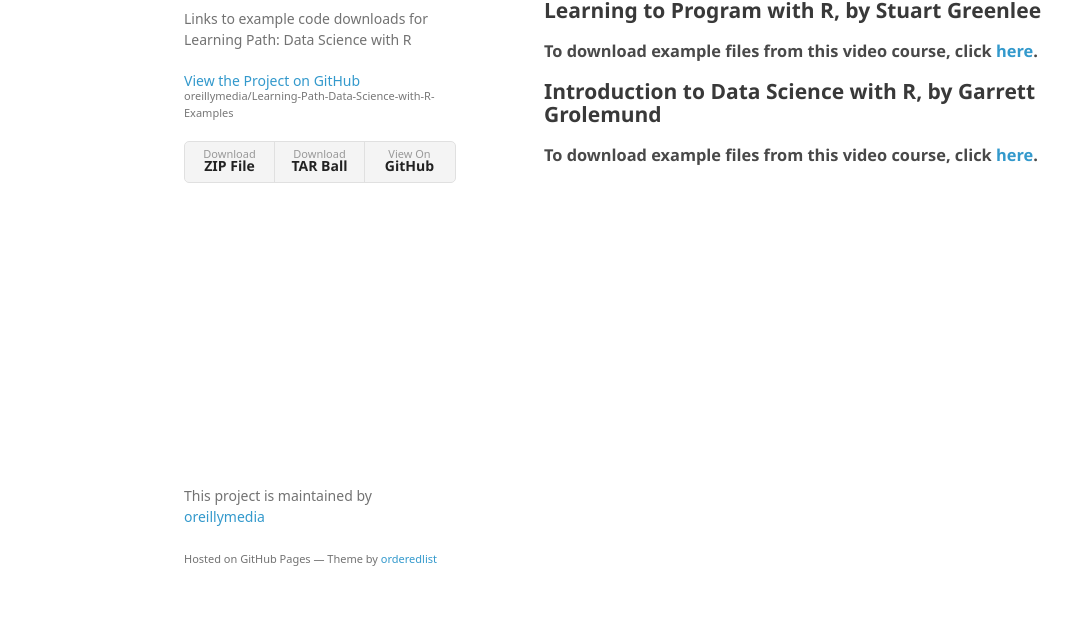
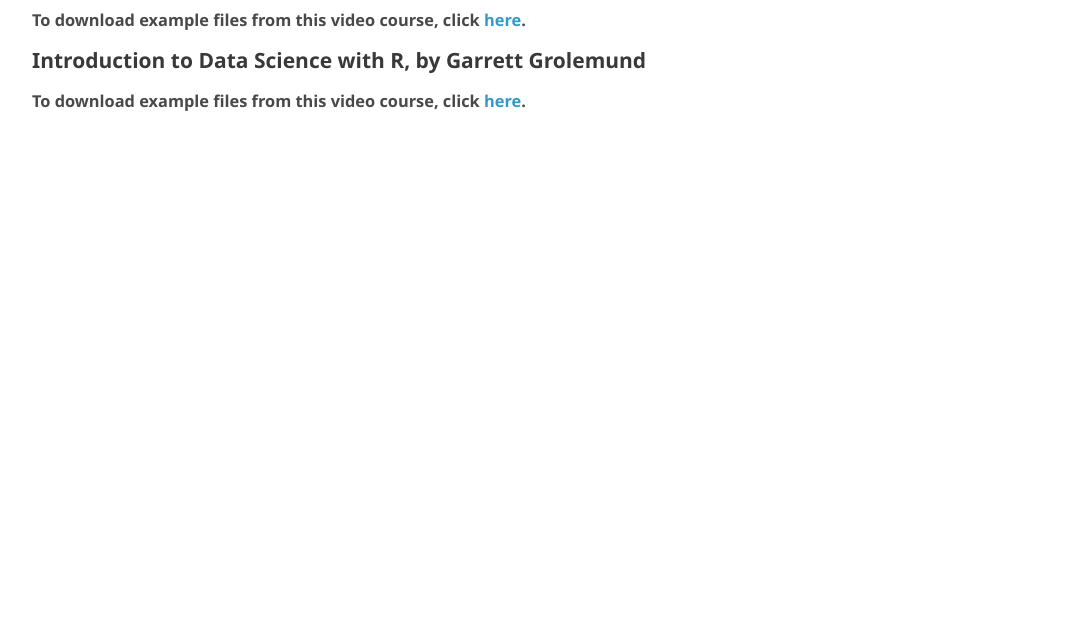
Before and after one commit to oreillymedia/Learning-Path-Data-Science-with-R-Examples, a plain HTML site: page index.html in a window 1280 px wide. Shown: the part 162-800 px from the top of the page, without its empty margins (26-1098 px from the left). Drawn offline with Linux system fonts and the light colour scheme; a web font is replaced by a local one.

Commit message:
Update index.html

```diff
--- a/index.html
+++ b/index.html
@@ -13,21 +13,6 @@
     <![endif]-->
   </head>
   <body>
-    <div class="wrapper">
-      <header>
-        <h1>Learning Path: Data Science with R Examples</h1>
-        <p>Links to example code downloads for Learning Path: Data Science with R</p>
-
-        <p class="view"><a href="https://github.com/oreillymedia/Learning-Path-Data-Science-with-R-Examples">View the Project on GitHub <small>oreillymedia/Learning-Path-Data-Science-with-R-Examples</small></a></p>
-
-
-        <ul>
-          <li><a href="https://github.com/oreillymedia/Learning-Path-Data-Science-with-R-Examples/zipball/master">Download <strong>ZIP File</strong></a></li>
-          <li><a href="https://github.com/oreillymedia/Learning-Path-Data-Science-with-R-Examples/tarball/master">Download <strong>TAR Ball</strong></a></li>
-          <li><a href="https://github.com/oreillymedia/Learning-Path-Data-Science-with-R-Examples">View On <strong>GitHub</strong></a></li>
-        </ul>
-      </header>
-      <section>
         <h1>
 <a id="learning-path-data-science-with-r-examples" class="anchor" href="#learning-path-data-science-with-r-examples" aria-hidden="true"><span aria-hidden="true" class="octicon octicon-link"></span></a>Learning Path: Data Science with R Examples</h1>
 
@@ -44,12 +29,7 @@
 
 <h3>
 <a id="to-download-example-files-from-this-video-course-click-here-1" class="anchor" href="#to-download-example-files-from-this-video-course-click-here-1" aria-hidden="true"><span aria-hidden="true" class="octicon octicon-link"></span></a>To download example files from this video course, click <a href="https://github.com/rstudio/Intro">here</a>.</h3>
-      </section>
-      <footer>
-        <p>This project is maintained by <a href="https://github.com/oreillymedia">oreillymedia</a></p>
-        <p><small>Hosted on GitHub Pages &mdash; Theme by <a href="https://github.com/orderedlist">orderedlist</a></small></p>
-      </footer>
-    </div>
+
     <script src="javascripts/scale.fix.js"></script>
 
   </body>
```
